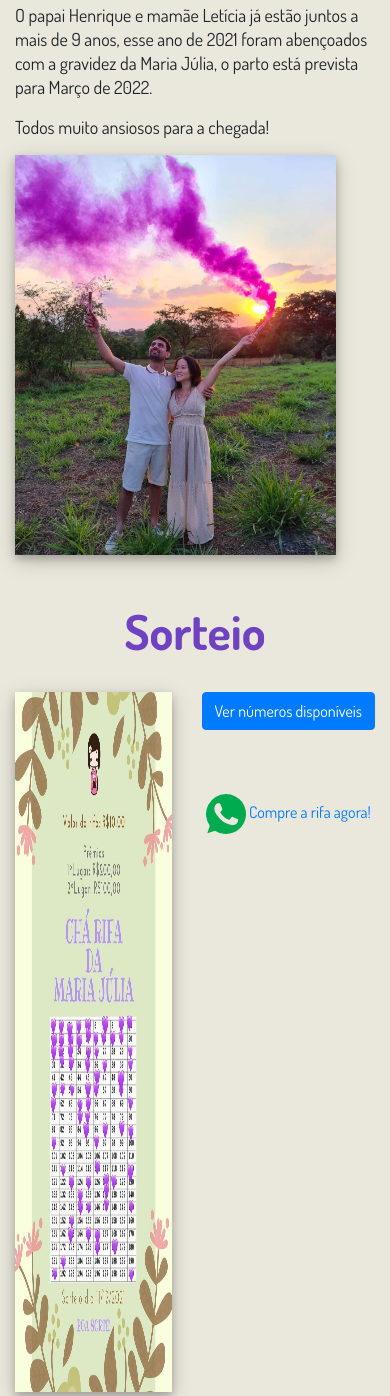
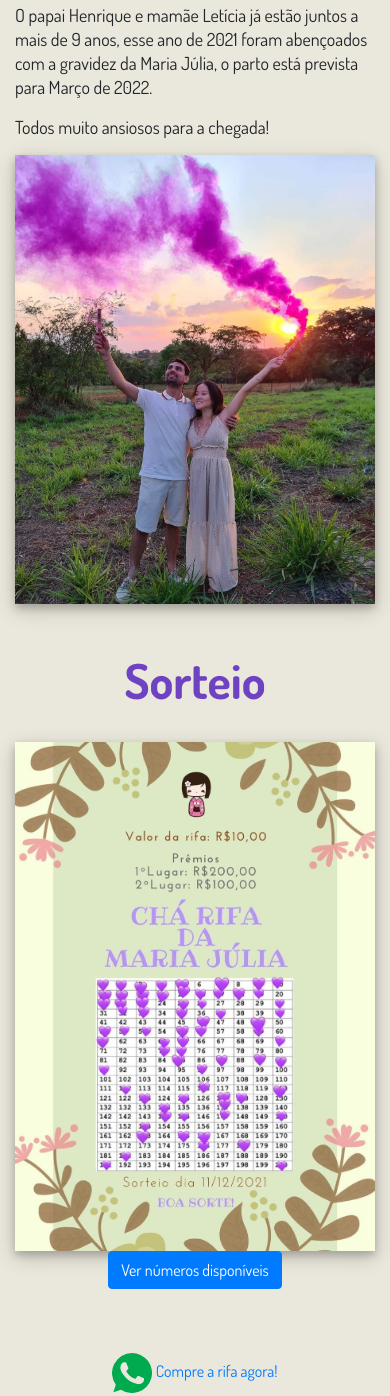
Before and after one commit to henriquenassary/cha-maria-julia, a website with bundled scripts: page index.html in a window 390 px wide. Shown: the part 842-2238 px from the top of the page. Built offline with nearby package versions, Linux system fonts and the light colour scheme.

Commit message:
Alterações img casal e atualização lista

```diff
--- a/css/style.css
+++ b/css/style.css
@@ -63,3 +63,18 @@ body {
   padding: 10px;
   background-color: #6f42c1;
 }
+
+
+
+@media (max-width: 768px)
+{
+  [data-img="sorteio"] {
+    height: auto;
+  }
+
+  .about img {
+    max-height: none;
+    width: 100%;
+    box-shadow: 0 4px 8px 0 rgba(0, 0, 0, 0.2), 0 6px 20px 0 rgba(0, 0, 0, 0.19);
+  }
+}
--- a/index.html
+++ b/index.html
@@ -52,8 +52,11 @@
           </p>
           <p>Todos muito ansiosos para a chegada!</p>
         </div>
-        <div class="col-auto text-right">
-          <img class="img-fluid" src="img/casal.jpg" alt="Casal">
+        <div class="col-lg-auto col-12">
+          <div class="text-center">
+            <img class="img-fluid" src="img/casal.jpg" alt="Casal">
+
+          </div>
         </div>
       </div>
     </section>
@@ -63,10 +66,10 @@
         <div class="text-center my-3">
           <h2>Sorteio</h2>
           <div class="row my-3 py-3">
-            <div class="col">
+            <div class="col-md col-12">
               <img src="img/cha-rifa.jpeg" alt="" class="img-fluid" height="400" data-img="sorteio">
             </div>
-            <div class="col">
+            <div class="col-md col-12">
 
               <button data-btn="numeros-disponiveis" class="btn btn-primary">Ver números disponíveis</button>
               <div class="my-3 d-flex flex-wrap justify-content-center">
```
Also changed, not shown: json/lista-participantes.json (+10 -10 lines).
